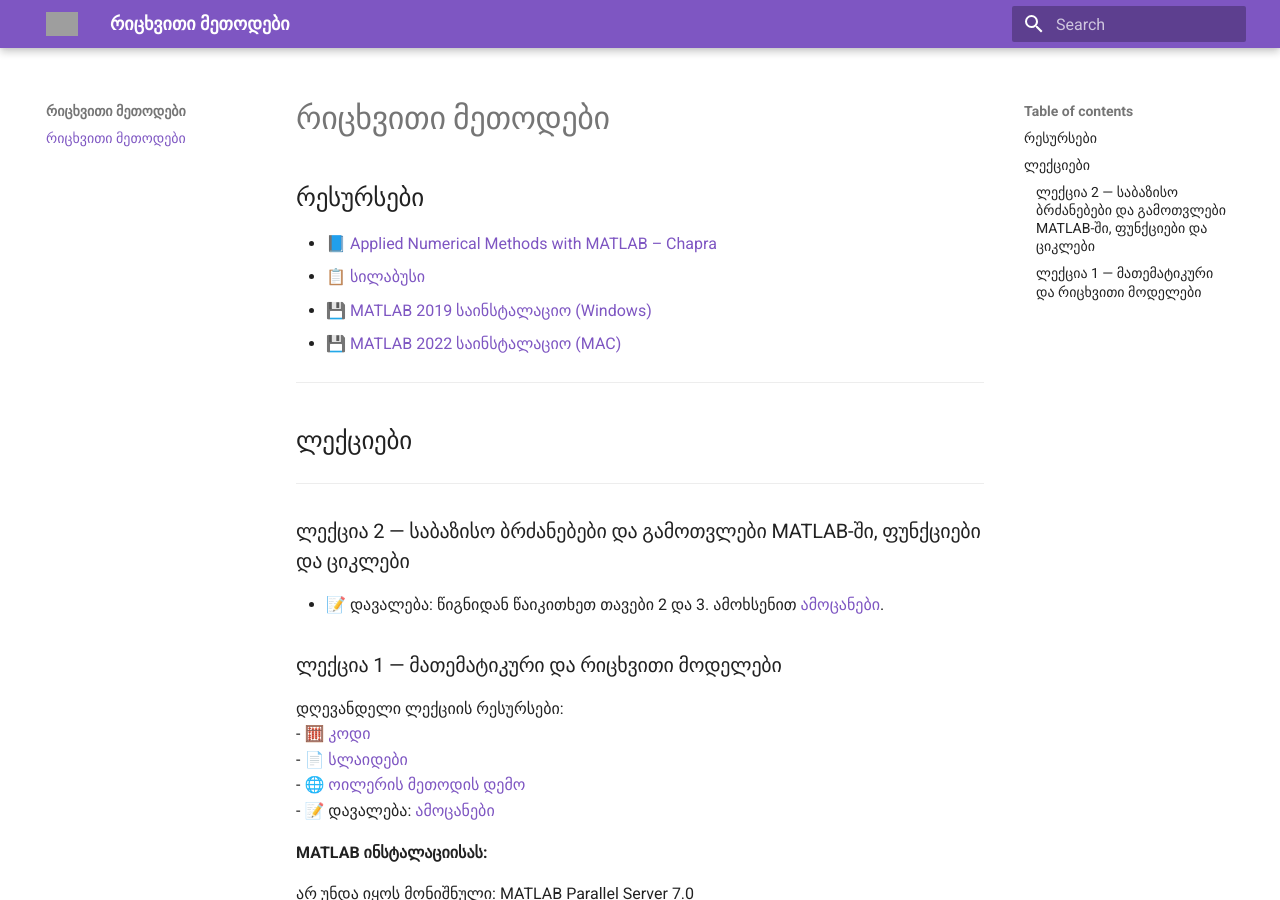
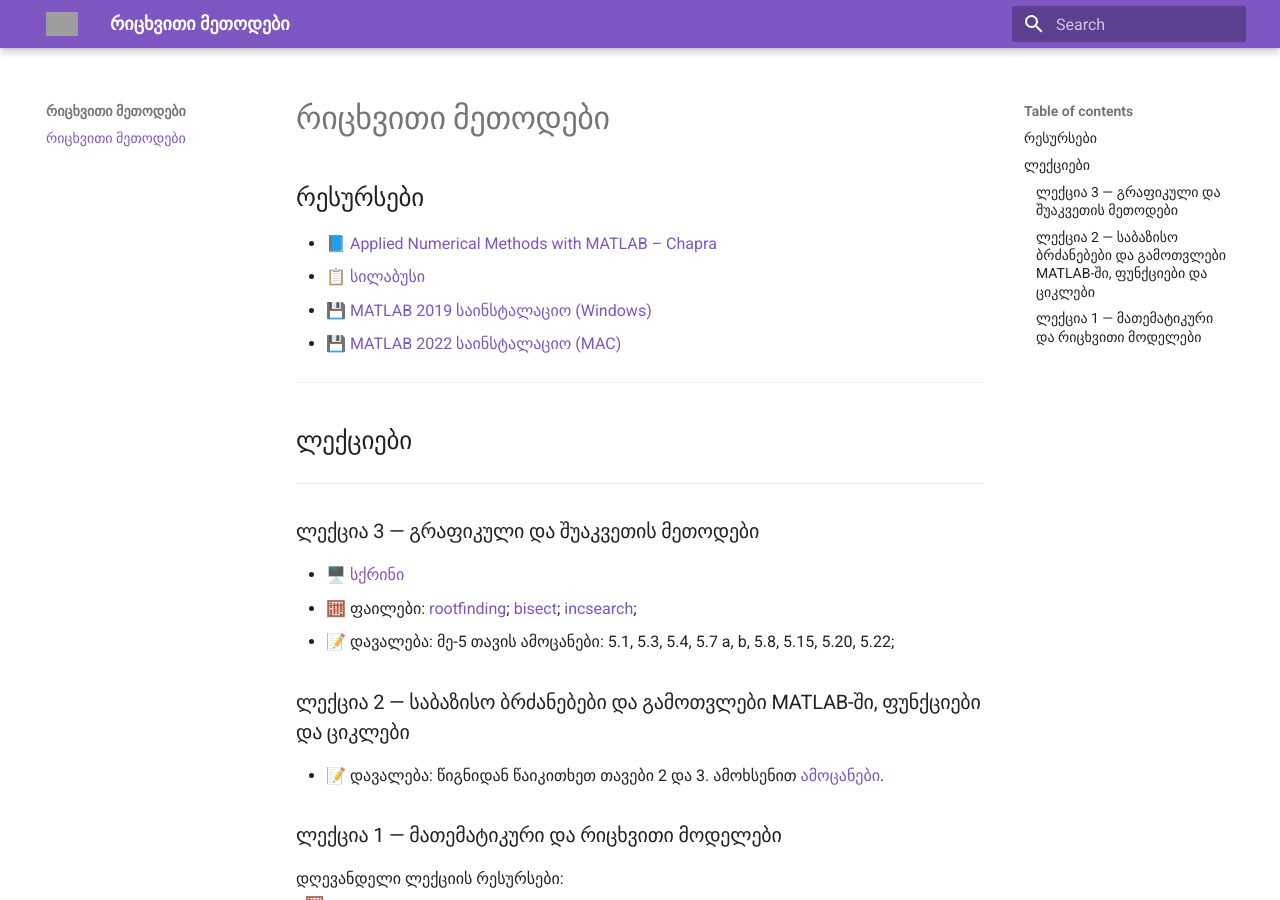
Before and after one commit to gugavar/numerical-methods-spring-2026, an MkDocs documentation site: the page built from docs/index.md, in a window 1280 px wide and 900 px high. Built offline with MkDocs 1.6.1 and Material for MkDocs 9.7.7, drawn with Linux system fonts in a browser that asks for light colours; grey boxes are pictures that could not be loaded.

Commit message:
Update index.md

```diff
--- a/docs/index.md
+++ b/docs/index.md
@@ -11,6 +11,12 @@
 
 ## ლექციები
 ---
+### ლექცია 3 — გრაფიკული და შუაკვეთის მეთოდები
+
+- 🖥️ [სქრინი](https://drive.google.com/file/d/1dEUnonA0hyJ7Wmfrl0pjR9fPNCdneO9S/view?usp=drive_link)
+- 🧮 ფაილები: [rootfinding](https://drive.google.com/file/d/1pTp3RU34JcJ6-6ayML2Du8P6kHVlTEKi/view?usp=drive_link); [bisect](https://drive.google.com/file/d/1yIs7z1FJ_bcinr18OedJDBKCoI6AcM7N/view?usp=drive_link); [incsearch](https://drive.google.com/file/d/1rEfJBAeQEAKM5YmpBms5vDYISQhfOWy9/view?usp=drive_link);
+- 📝 დავალება: მე-5 თავის ამოცანები: 5.1, 5.3, 5.4, 5.7 a, b, 5.8, 5.15, 5.20, 5.22;
+
 ### ლექცია 2 — საბაზისო ბრძანებები და გამოთვლები MATLAB-ში, ფუნქციები და ციკლები
 
 - 📝 დავალება: წიგნიდან წაიკითხეთ თავები 2 და 3. ამოხსენით [ამოცანები](https://drive.google.com/file/d/1HDCI86xZSdvGN8-fHk4lw3qQvzKINIP0/view?usp=drive_link).
```
